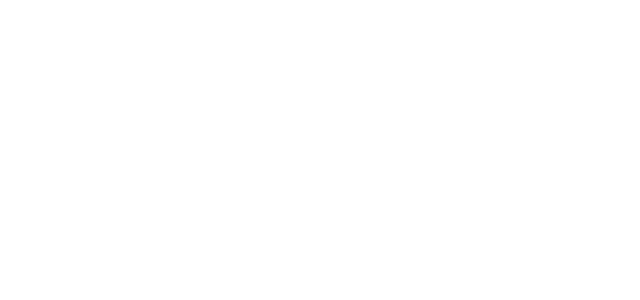
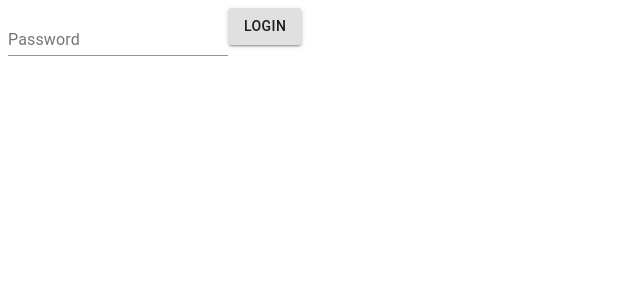
Before and after one commit to LaZyLinh/team-flex-ICBC, a React (Create React App) app in the folder frontend/: page /admin in a window 1280 px wide. Shown: the top 300 px of the page, without its empty margins (0-640 px from the left). Built offline with nearby package versions, Linux system fonts and the light colour scheme.

Commit message:
Add login components to admin page

```diff
--- a/frontend/src/components/Admin.js
+++ b/frontend/src/components/Admin.js
@@ -1,8 +1,15 @@
 import React from "react";
+import TextField from "@material-ui/core/TextField";
+import Button from "@material-ui/core/Button";
 
 class Admin extends React.Component {
   render() {
-    return <div></div>;
+    return (
+      <React.Fragment>
+        <TextField id="standard-basic" label="Password" />
+        <Button variant="contained">Login</Button>
+      </React.Fragment>
+    );
   }
 }
 
```
